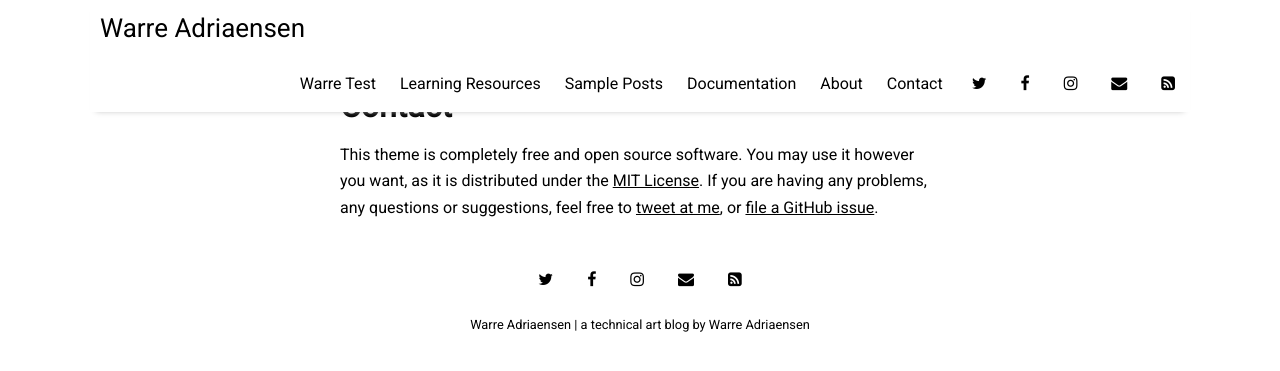
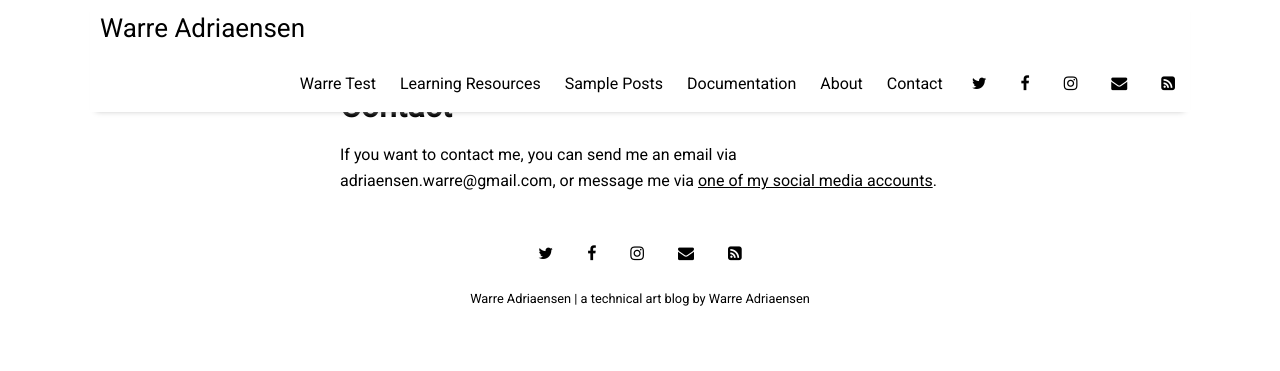
Before and after one commit to warreadriaensen/warreadriaensen.github.io, a Jekyll site: the page built from pages/contact.md, in a window 1280 px wide. Shown: the top 371 px of the page. Built offline with Jekyll 4.4.1, drawn with Linux system fonts in a browser that asks for light colours; nearby versions of some CDN libraries.

Commit message:
Revise contact details in contact.md
Updated contact information and removed outdated license reference.

```diff
--- a/pages/contact.md
+++ b/pages/contact.md
@@ -4,4 +4,4 @@ title: Contact
 permalink: /contact
 ---
 
-This theme is completely free and open source software. You may use it however you want, as it is distributed under the [MIT License](http://choosealicense.com/licenses/mit/). If you are having any problems, any questions or suggestions, feel free to [tweet at me](https://twitter.com/intent/tweet?text=My%question%about%Millennial%is:%&amp;via=paululele), or [file a GitHub issue](https://github.com/lenpaul/Millennial/issues/new).
+If you want to contact me, you can send me an email via adriaensen.warre@gmail.com, or message me via [one of my social media accounts](http://linktr.ee/warreadriaensen).
```
